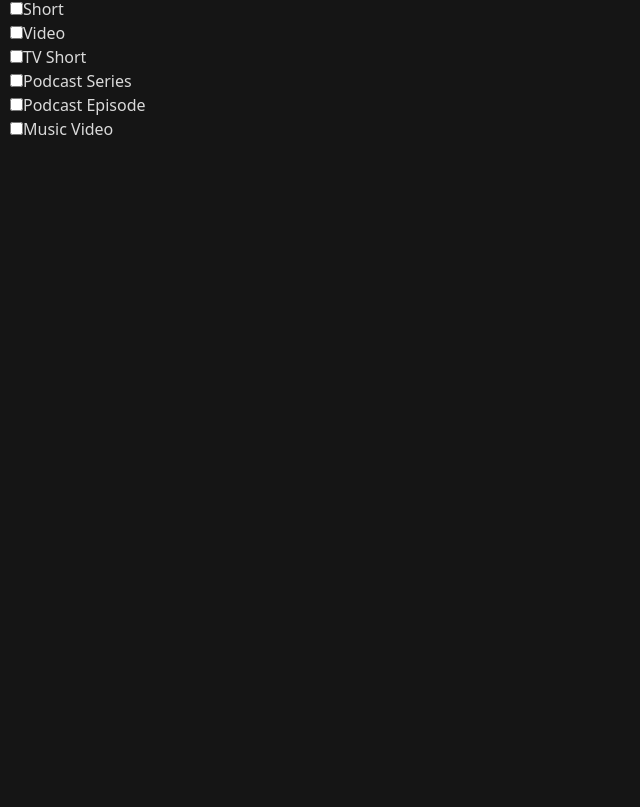
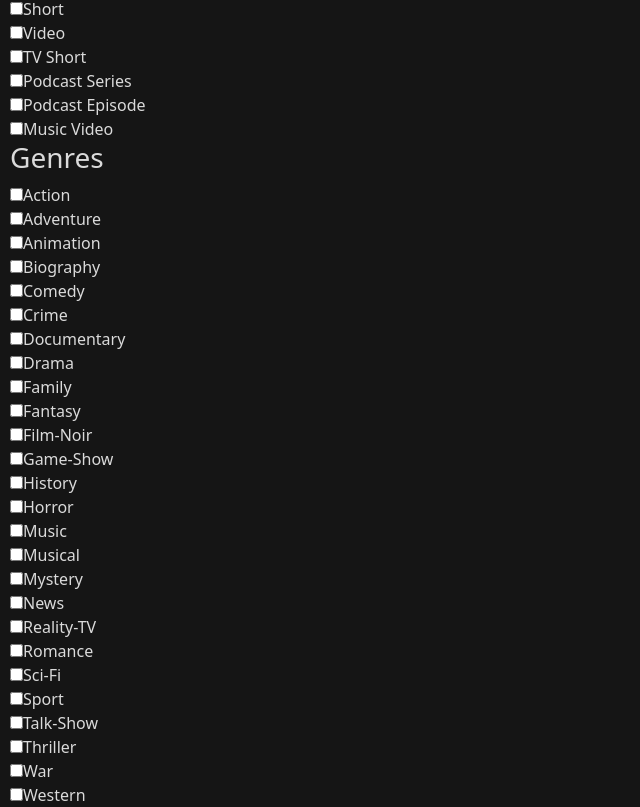
Before and after one commit to nikola-matkovic/imbd-api, a React (Create React App) app: page /advencedSearch in a window 1280 px wide. Shown: the part 1089-1896 px from the top of the page, without its empty margins (0-640 px from the left). Before the commit the page ends 1230 px from the top, so only its background shows below. Built offline with nearby package versions, Linux system fonts and the light colour scheme.

Commit message:
Show genres

```diff
--- a/src/components/AdvencedSearch/index.jsx
+++ b/src/components/AdvencedSearch/index.jsx
@@ -174,6 +174,13 @@ const Advencedsearch = () => {
                     arrayKey="titlTitle Type"
                     name="title_type"
                 />
+                <CheckboxGroup
+                    styles={style.checkOption}
+                    title="Genres"
+                    array={checkboxFilters}
+                    arrayKey="Genres"
+                    name="genres"
+                />
             </section>
         </Layout>
     );
```
